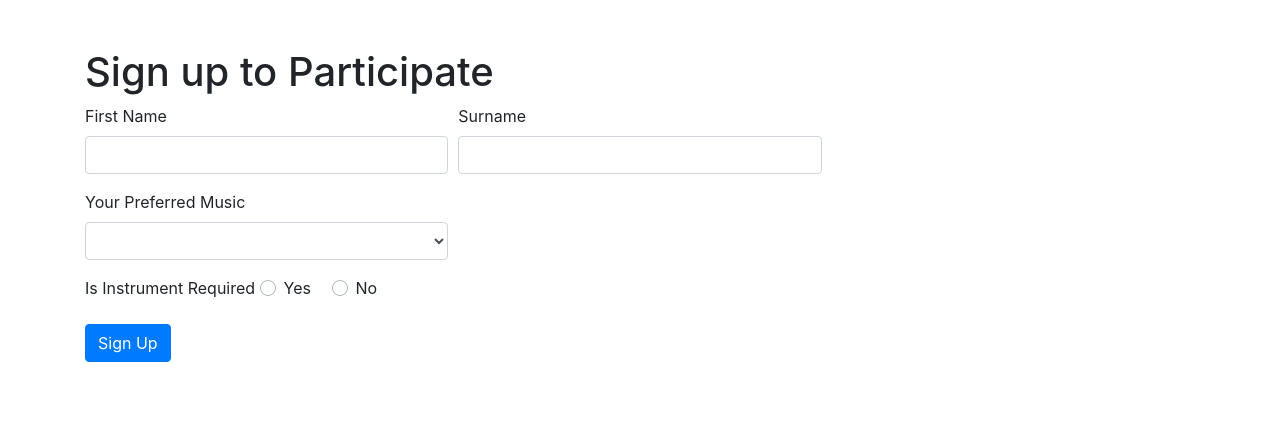
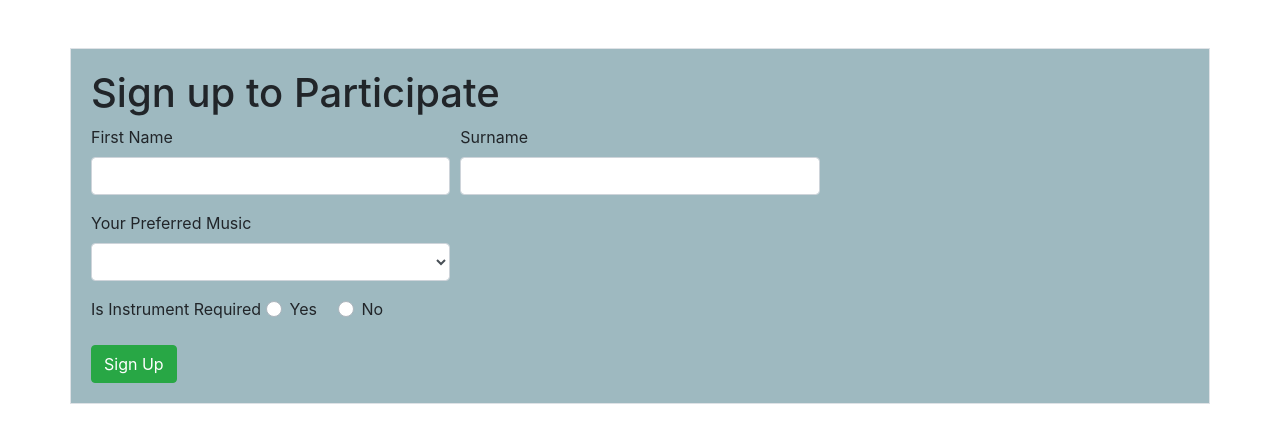
Before and after one commit to RenBaj/BSSignUpPage, a plain HTML site: page index.html in a window 1280 px wide. Drawn offline with nearby package versions, Linux system fonts and the light colour scheme.

Commit message:
added custom css file-bgcolor,padding,added border in html

```diff
--- a/index.html
+++ b/index.html
@@ -9,15 +9,17 @@
     <!-- Bootstrap CSS -->
     <link rel="stylesheet" href="https://cdn.jsdelivr.net/npm/bootstrap@4.5.3/dist/css/bootstrap.min.css"
         integrity="sha384-TX8t27EcRE3e/ihU7zmQxVncDAy5uIKz4rEkgIXeMed4M0jlfIDPvg6uqKI2xXr2" crossorigin="anonymous">
+    <!-- Custom Style Here -->
+    <link rel="stylesheet" href="./mystyles.css">
 
     <title>Sign Up Page</title>
 </head>
 
 <body>
-    <div class="container mt-5">
+    <div class="container mt-5 border">
 
         <h1>Sign up to Participate</h1>
-<!-- sign up form start -->
+ <!-- sign up form start -->
 <form>
     <div class="form-row">
         <div class="form-group col-md-4">
@@ -59,24 +61,11 @@
         </div>
     </form>
     <!-- Instrument Required start -->
-        <button type="submit" class="btn btn-primary">Sign Up</button>
+        <button type="submit" class="btn btn-success">Sign Up</button>
     </form>
 </div>
 
 <!-- sign up form end -->
-
-
-
-
-
-
-
-
-
-
-
-
-
 
     <!-- Optional JavaScript; choose one of the two! -->
 
--- /dev/null
+++ b/mystyles.css
@@ -0,0 +1,5 @@
+.container {
+  background-color: rgb(158, 185, 192);
+  padding: 20px;
+  /* width: 800px; */
+}
```
